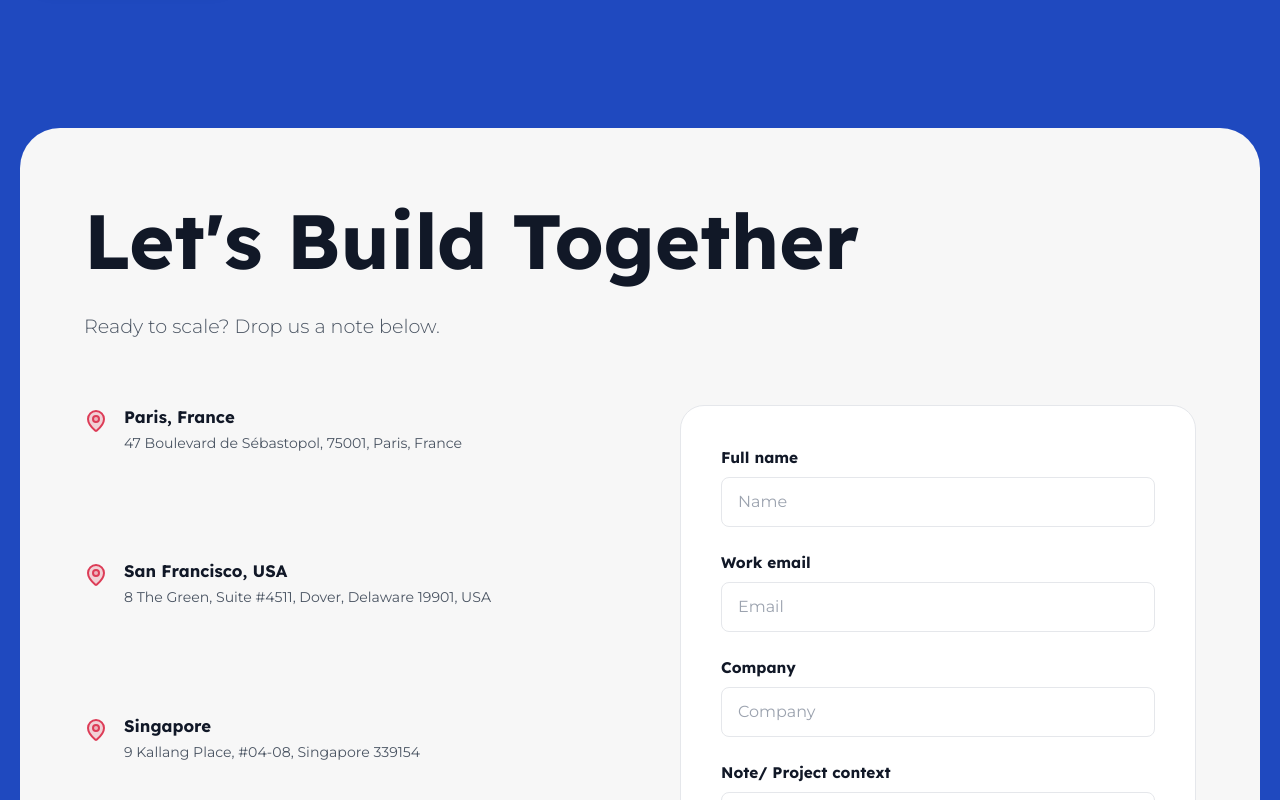
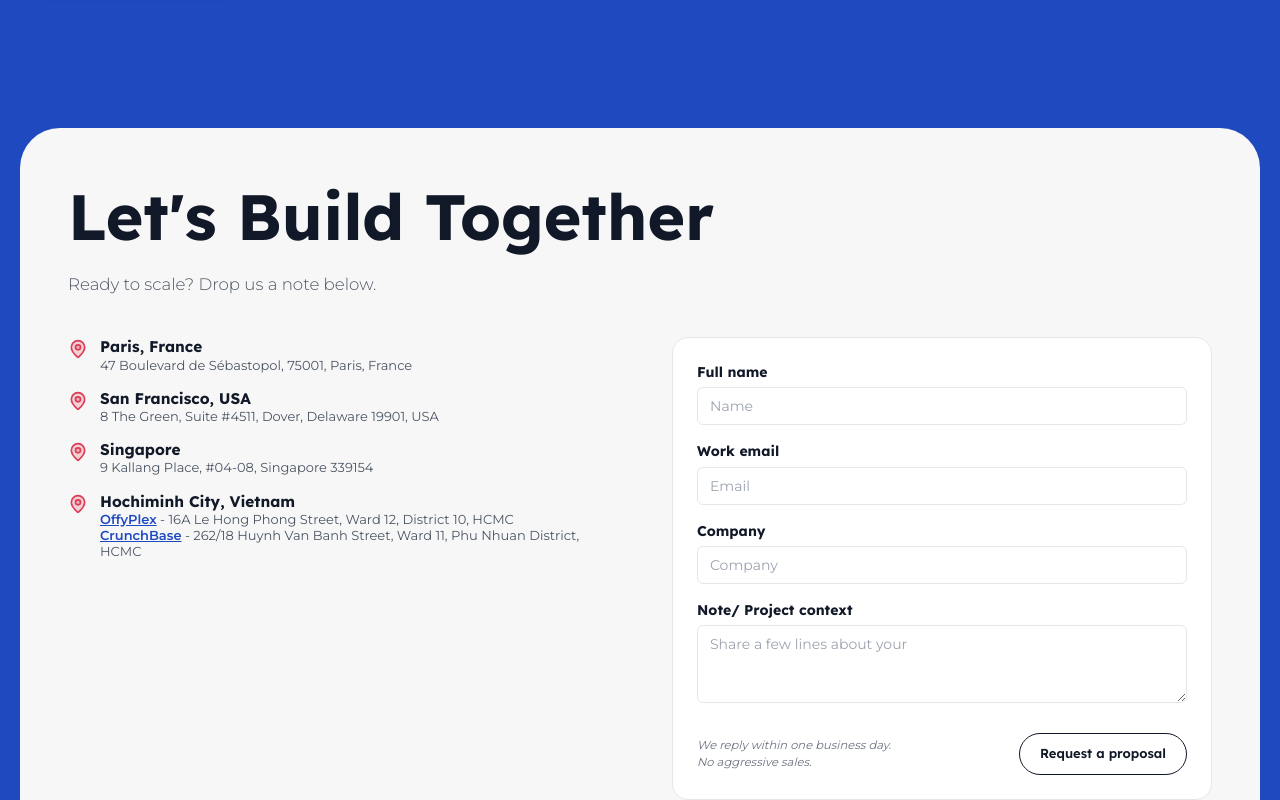
Before and after one commit to ClaimhSolair/officience-landing, a React (Vite) app: page / in a window 1280 px wide. Shown: the part 5500-6300 px from the top of the page. Built offline with nearby package versions, Linux system fonts and the light colour scheme.

Commit message:
Condense Let's Build Together section layout

```diff
--- a/components/Contact.tsx
+++ b/components/Contact.tsx
@@ -78,55 +78,55 @@ const Contact: React.FC<ContactProps> = ({ surveyData }) => {
     }
   };
 
-  const inputClasses = "w-full bg-white border border-gray-200 rounded-lg px-4 py-2 md:py-3 text-sm md:text-base text-gray-900 outline-none transition-all duration-300 font-body placeholder:text-gray-400 focus:ring-2 focus:ring-primary/10 focus:border-primary/30";
+  const inputClasses = "w-full bg-white border border-gray-200 rounded-md px-3 py-2 text-sm text-gray-900 outline-none transition-all duration-300 font-body placeholder:text-gray-400 focus:ring-2 focus:ring-primary/10 focus:border-primary/30";
 
   return (
     <section id="contact" className="py-6 md:py-12 w-full" style={{ backgroundColor: '#1F49BF' }}>
       {/* Inner Card with #F7F7F7 background */}
       <div className="max-w-[1880px] mx-auto px-4 md:px-5">
-        <div className="rounded-3xl md:rounded-[2.5rem] p-8 md:p-16" style={{ backgroundColor: '#F7F7F7' }}>
-          <div className="mb-8 md:mb-16">
+        <div className="rounded-3xl md:rounded-[2.5rem] p-6 md:p-12" style={{ backgroundColor: '#F7F7F7' }}>
+          <div className="mb-6 md:mb-10">
             <h2
-              className="font-bold mb-4 md:mb-6 text-gray-900 leading-tight"
-              style={{ fontSize: 'clamp(36px, 6vw, 80px)' }}
+              className="font-bold mb-2 md:mb-4 text-gray-900 leading-tight"
+              style={{ fontSize: 'clamp(32px, 5vw, 64px)' }}
             >
               Let's Build Together
             </h2>
             <p
               className="text-gray-600 font-body font-light"
-              style={{ fontSize: 'clamp(16px, 1.5vw, 24px)' }}
+              style={{ fontSize: 'clamp(14px, 1.3vw, 20px)' }}
             >
               Ready to scale? Drop us a note below.
             </p>
           </div>
 
-          <div className="grid grid-cols-1 lg:grid-cols-2 gap-10 md:gap-20">
+          <div className="grid grid-cols-1 lg:grid-cols-2 gap-8 md:gap-16">
 
-            <div className="grid grid-cols-1 md:grid-cols-1 gap-4 md:gap-6">
+            <div className="flex flex-col gap-3 md:gap-4">
               {offices.map((office, idx) => (
-                <div key={idx} className="flex gap-3 md:gap-4">
-                  <MapPin size={20} className="text-off-red flex-shrink-0 mt-1 md:size-[24px]" fill="currentColor" fillOpacity={0.2} />
-                  <div className="space-y-0.5 md:space-y-1">
+                <div key={idx} className="flex gap-2 md:gap-3">
+                  <MapPin size={18} className="text-off-red flex-shrink-0 mt-0.5 md:size-[20px]" fill="currentColor" fillOpacity={0.2} />
+                  <div>
                     <h4
-                      className="font-bold text-gray-900"
-                      style={{ fontSize: 'clamp(16px, 1.3vw, 22px)' }}
+                      className="font-bold text-gray-900 leading-tight"
+                      style={{ fontSize: 'clamp(14px, 1.2vw, 18px)' }}
                     >
                       {office.city}
                     </h4>
                     {office.address ? (
                       <p
-                        className="text-gray-600 font-body leading-snug"
-                        style={{ fontSize: 'clamp(14px, 1.1vw, 18px)' }}
+                        className="text-gray-600 font-body leading-tight"
+                        style={{ fontSize: 'clamp(13px, 1vw, 16px)' }}
                       >
                         {office.address}
                       </p>
                     ) : (
-                      <div className="space-y-1 md:space-y-2">
+                      <div>
                         {office.subOffices?.map((sub, sIdx) => (
                           <p
                             key={sIdx}
-                            className="text-gray-600 font-body leading-snug"
-                            style={{ fontSize: 'clamp(14px, 1.1vw, 18px)' }}
+                            className="text-gray-600 font-body leading-tight"
+                            style={{ fontSize: 'clamp(13px, 1vw, 16px)' }}
                           >
                             <span className="text-primary font-semibold underline">{sub.name}</span> - {sub.address}
                           </p>
@@ -138,12 +138,12 @@ const Contact: React.FC<ContactProps> = ({ surveyData }) => {
               ))}
             </div>
 
-          <div className="bg-white p-6 md:p-10 rounded-2xl md:rounded-[1.5rem] border border-gray-200">
-            <form onSubmit={handleSubmit} className="space-y-4 md:space-y-6">
+          <div className="bg-white p-4 md:p-6 rounded-xl md:rounded-2xl border border-gray-200">
+            <form onSubmit={handleSubmit} className="space-y-3 md:space-y-4">
               <div>
                 <label
-                  className="block font-bold text-gray-900 mb-2"
-                  style={{ fontSize: 'clamp(14px, 1.2vw, 18px)' }}
+                  className="block font-bold text-gray-900 mb-1"
+                  style={{ fontSize: 'clamp(13px, 1.1vw, 16px)' }}
                 >
                   Full name
                 </label>
@@ -159,8 +159,8 @@ const Contact: React.FC<ContactProps> = ({ surveyData }) => {
               </div>
               <div>
                 <label
-                  className="block font-bold text-gray-900 mb-2"
-                  style={{ fontSize: 'clamp(14px, 1.2vw, 18px)' }}
+                  className="block font-bold text-gray-900 mb-1"
+                  style={{ fontSize: 'clamp(13px, 1.1vw, 16px)' }}
                 >
                   Work email
                 </label>
@@ -176,8 +176,8 @@ const Contact: React.FC<ContactProps> = ({ surveyData }) => {
               </div>
               <div>
                 <label
-                  className="block font-bold text-gray-900 mb-2"
-                  style={{ fontSize: 'clamp(14px, 1.2vw, 18px)' }}
+                  className="block font-bold text-gray-900 mb-1"
+                  style={{ fontSize: 'clamp(13px, 1.1vw, 16px)' }}
                 >
                   Company
                 </label>
@@ -192,8 +192,8 @@ const Contact: React.FC<ContactProps> = ({ surveyData }) => {
               </div>
               <div>
                 <label
-                  className="block font-bold text-gray-900 mb-2"
-                  style={{ fontSize: 'clamp(14px, 1.2vw, 18px)' }}
+                  className="block font-bold text-gray-900 mb-1"
+                  style={{ fontSize: 'clamp(13px, 1.1vw, 16px)' }}
                 >
                   Note/ Project context
                 </label>
@@ -207,10 +207,10 @@ const Contact: React.FC<ContactProps> = ({ surveyData }) => {
                 ></textarea>
               </div>
 
-              <div className="flex flex-col md:flex-row items-center justify-between gap-4 md:gap-8 pt-2">
+              <div className="flex flex-col md:flex-row items-center justify-between gap-3 md:gap-6 pt-2">
                 <div
                   className="text-gray-500 font-body text-center md:text-left italic"
-                  style={{ fontSize: 'clamp(12px, 1vw, 16px)' }}
+                  style={{ fontSize: 'clamp(11px, 0.9vw, 14px)' }}
                 >
                   <p>We reply within one business day.</p>
                   <p>No aggressive sales.</p>
@@ -218,16 +218,16 @@ const Contact: React.FC<ContactProps> = ({ surveyData }) => {
                 <button
                   type="submit"
                   disabled={isSubmitting}
-                  className="bg-white text-gray-900 font-bold rounded-full transition-all border-2 border-gray-900 hover:bg-gray-900 hover:text-white flex justify-center items-center gap-2 w-full md:w-auto"
+                  className="bg-white text-gray-900 font-semibold rounded-full transition-all border border-gray-900 hover:bg-gray-900 hover:text-white flex justify-center items-center gap-2 w-full md:w-auto"
                   style={{
-                    paddingLeft: 'clamp(24px, 2vw, 32px)',
-                    paddingRight: 'clamp(24px, 2vw, 32px)',
-                    paddingTop: 'clamp(10px, 1vw, 14px)',
-                    paddingBottom: 'clamp(10px, 1vw, 14px)',
-                    fontSize: 'clamp(14px, 1.2vw, 18px)'
+                    paddingLeft: 'clamp(20px, 1.5vw, 28px)',
+                    paddingRight: 'clamp(20px, 1.5vw, 28px)',
+                    paddingTop: 'clamp(8px, 0.8vw, 12px)',
+                    paddingBottom: 'clamp(8px, 0.8vw, 12px)',
+                    fontSize: 'clamp(13px, 1vw, 16px)'
                   }}
                 >
-                  {isSubmitting ? <Loader2 className="animate-spin" size={20} /> : "Request a proposal"}
+                  {isSubmitting ? <Loader2 className="animate-spin" size={18} /> : "Request a proposal"}
                 </button>
               </div>
             </form>
```
